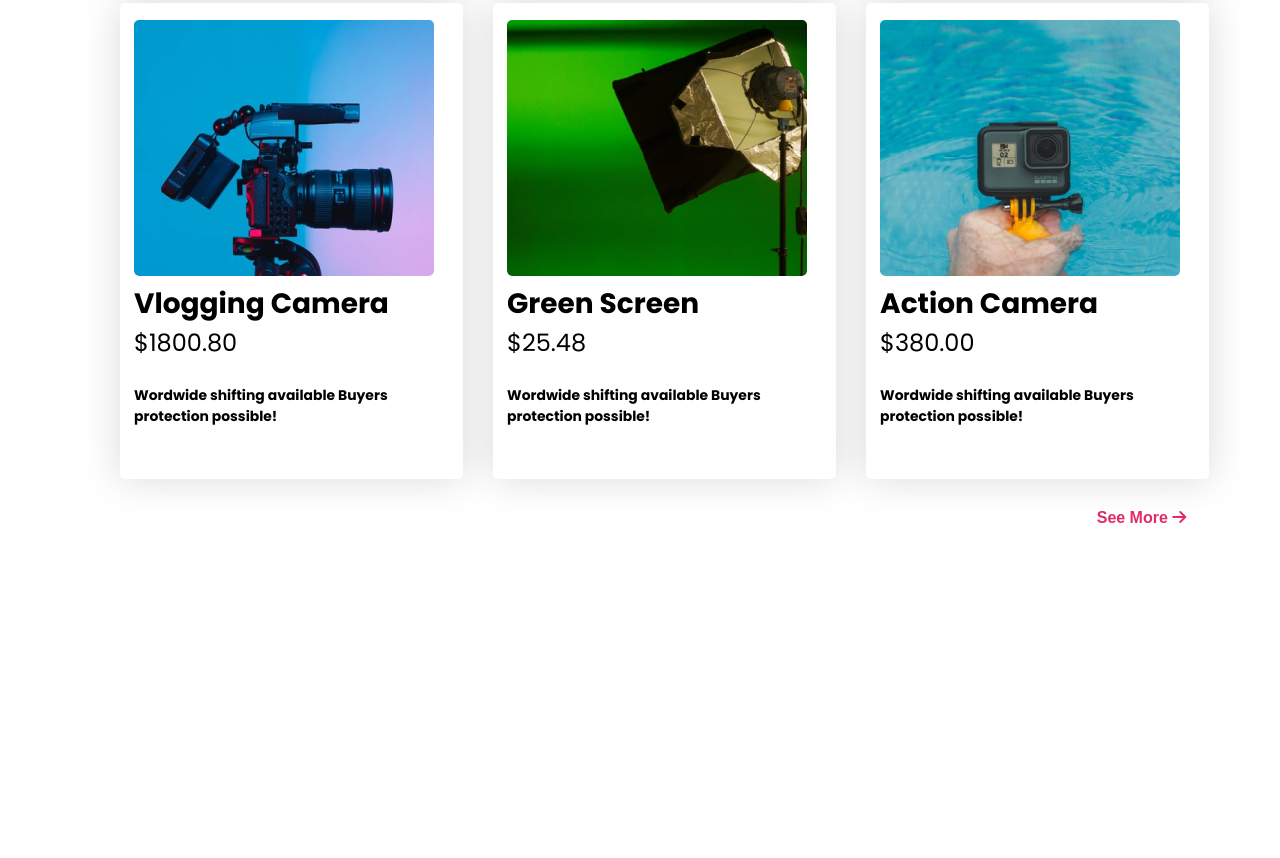
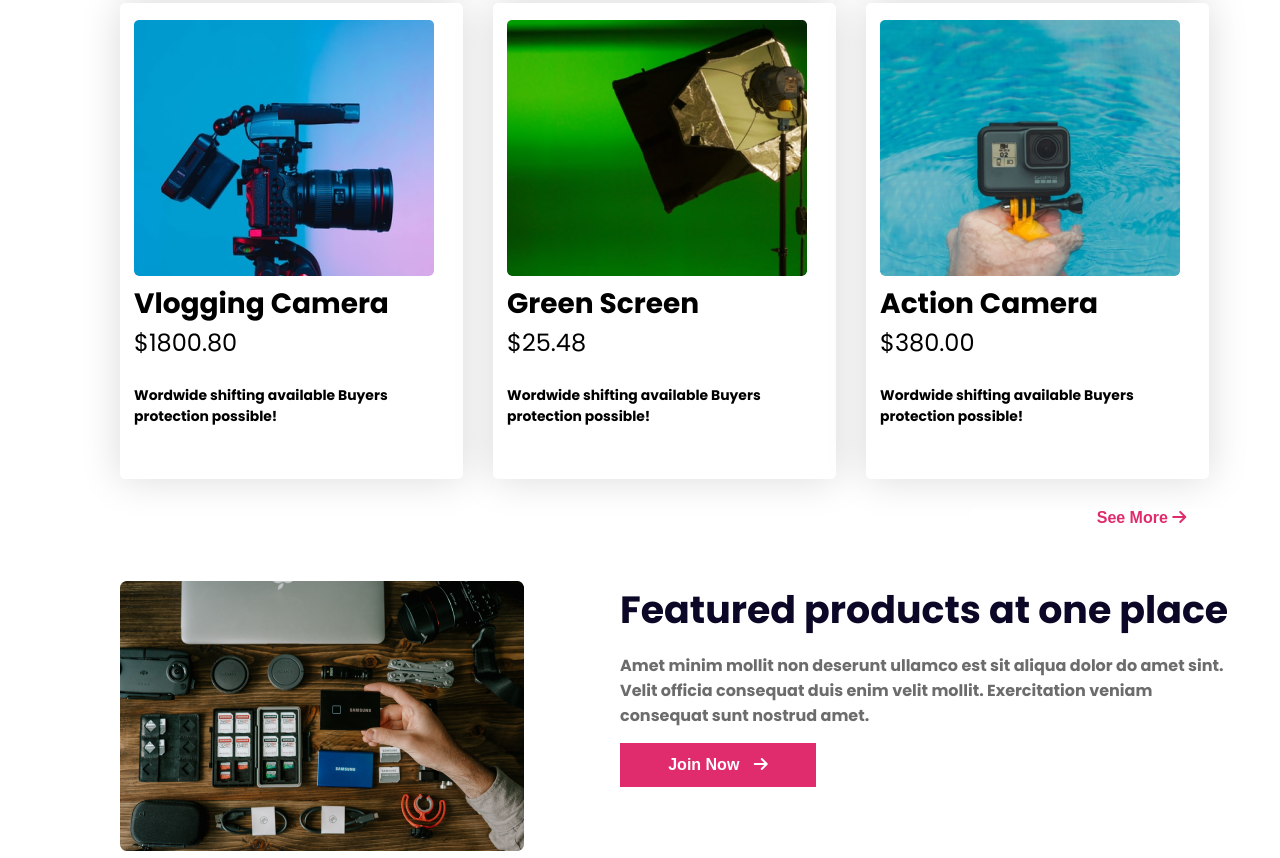
Before and after one commit to foisal-ahmed07/influencer-website, a plain HTML site: page index.html in a window 1280 px wide. Shown: the part 2040-2898 px from the top of the page. Before the commit the page ends 2721 px from the top, so only its background shows below. Drawn offline with Linux system fonts and the light colour scheme.

Commit message:
main section done

```diff
--- a/index.html
+++ b/index.html
@@ -121,13 +121,20 @@
           </div>
           <button class=" main-button">See More <i class="fa-solid fa-arrow-right"></i></button>
 
-
             </div>
 
 
         </section>
 
-        <section cl>
+        <section class="feature-section display-flex">
+            <div>
+                <img src="images/gear.png" alt="">
+            </div>
+            <div class="feature-content">
+                <h2>Featured products at one place</h2>
+                <p>Amet minim mollit non deserunt ullamco est sit aliqua dolor do amet sint. Velit officia consequat duis enim velit mollit. Exercitation veniam consequat sunt nostrud amet.</p>
+                <button class="primary-btn">Join Now  <i class="fa-solid fa-arrow-right"></i></button>
+            </div>
 
         </section>
 
--- a/styles/style.css
+++ b/styles/style.css
@@ -169,6 +169,39 @@ padding-top: 17px;
     font-weight: 700;
 
 }
+/* main feature section style */
+.feature-section{
+    width: 1110px;
+height: 270px;
+margin: 0 auto;
+justify-content: space-between;
+}
+.feature-content img{
+    border-radius: 7px;
+    width: 404px;
+height: 270px;
+}
+
+.feature-content{
+    width: 610px;
+height: 224px;
+
+}
+.feature-content h2{
+    color: rgb(10, 8, 38);
+    font-weight: 700;
+    font-size: 2.37rem;
+
+}
+.feature-content p{
+    font-size: 1rem;
+    font-weight: 700;
+    color: rgb(108, 108, 108);
+    margin: 15px 0;
+
+
+}
+
 
 
 
```
